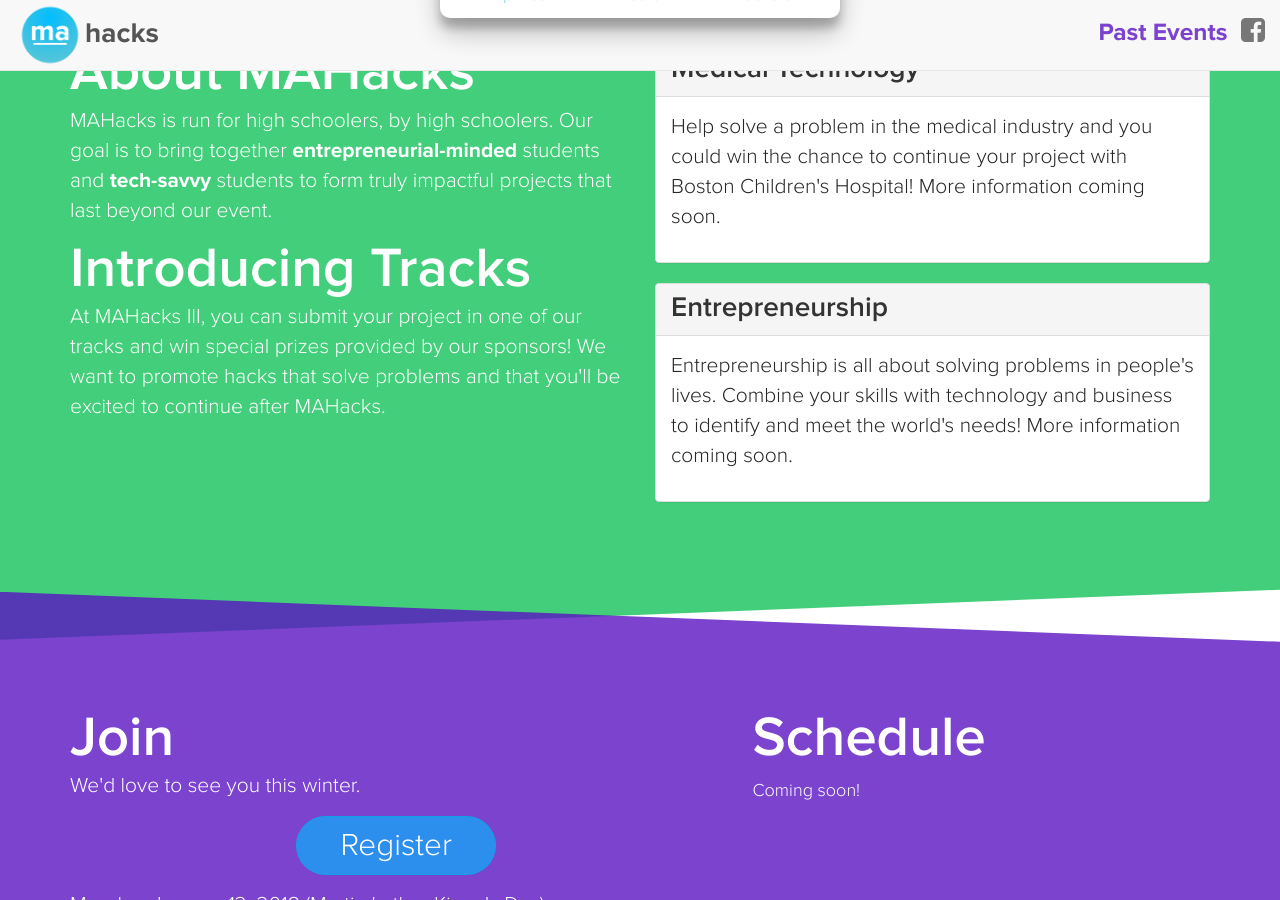
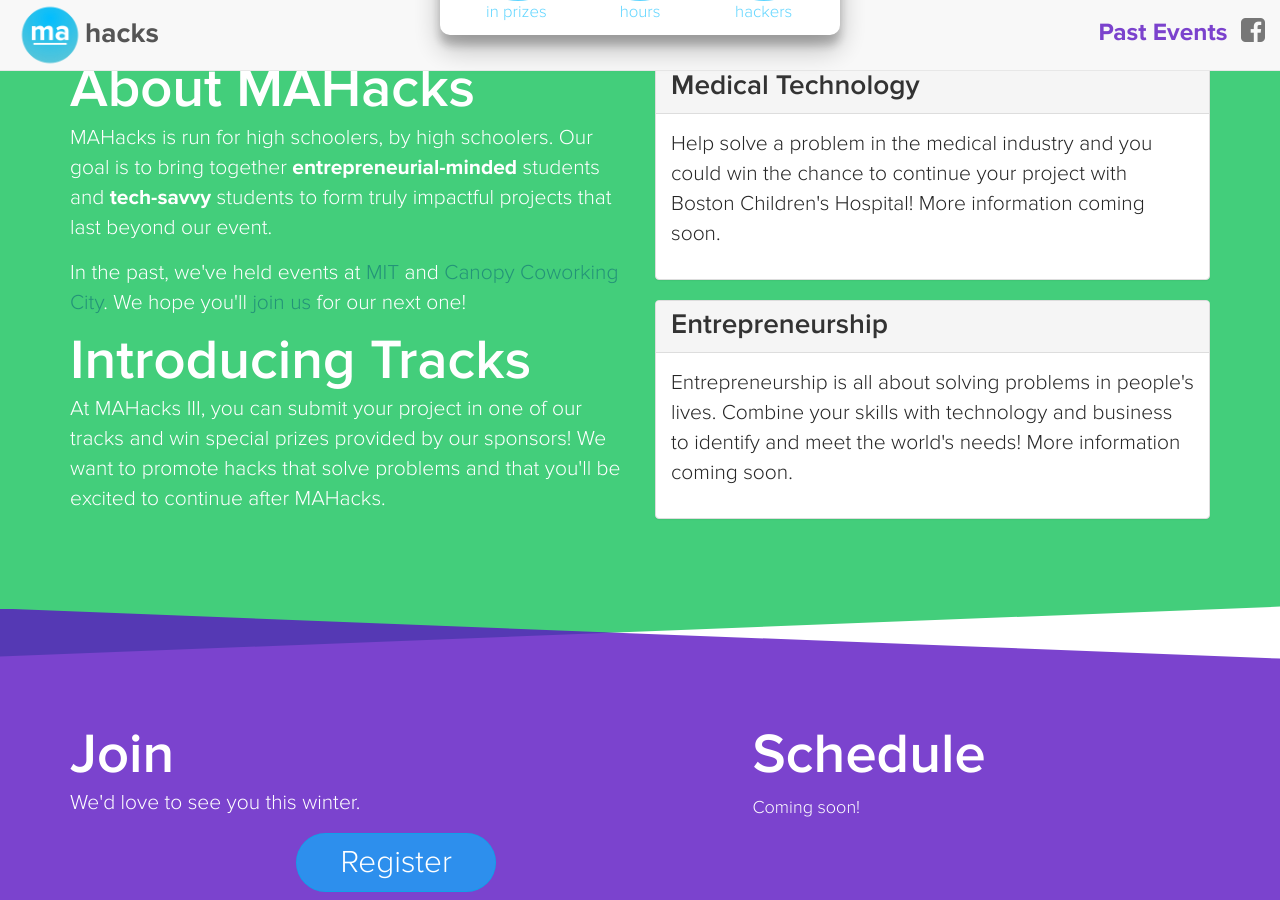
Before and after one commit to mahacks/old-website, a Jekyll site: the page built from index.html, in a window 1280 px wide and 900 px high, scrolled down 878 px. Built offline with Jekyll 4.4.1, drawn with Linux system fonts in a browser that asks for light colours.

Commit message:
More style + copy changes

```diff
--- a/_includes/hero.html
+++ b/_includes/hero.html
@@ -7,8 +7,8 @@
       </div>
       <div class="col-sm-8 text-right-not-xs text-center-xs">
         <h1>New England's Bi-Annual High School Hackathon</h1>
-        <h4 style="font-size: 2em; margin: .75em 0;"><b>January 13, 2018<br>
-            Wayfair, Boston, MA</b></h4>
+        <h4 style="font-size: 2em; margin: .75em 0; line-height: 140%;">January 13, 2018<br>
+            Wayfair, Boston, MA</h4>
         <div class="pull-right">
           <a class="btn btn-success" href="http://my.mahacks.com">Register</a>
           <a class="btn btn-default" href="https://mahacks1.typeform.com/to/DSIPWP" role="button">Sponsor</a>
--- a/_layouts/default.html
+++ b/_layouts/default.html
@@ -29,6 +29,8 @@
           <div class="col-sm-6 col-xs-12">
             <h3 class="center-block">About MAHacks</h3>
             <p>MAHacks is run for high schoolers, by high schoolers. Our goal is to bring together <strong>entrepreneurial-minded</strong> students and <strong>tech-savvy</strong> students to form truly impactful projects that last beyond our event.</p>
+
+            <p>In the past, we've held events at <a href="winter-2016">MIT</a> and <a href="spring-2017">Canopy Coworking City</a>. We hope you'll <a href="http://my.mahacks.com">join us</a> for our next one!</p>
 
             <h3 class="center-block">Introducing Tracks</h3>
             <p>At MAHacks III, you can submit your project in one of our tracks and win special prizes provided by our sponsors! We want to promote hacks that solve problems and that you'll be excited to continue after MAHacks.</p>
```
